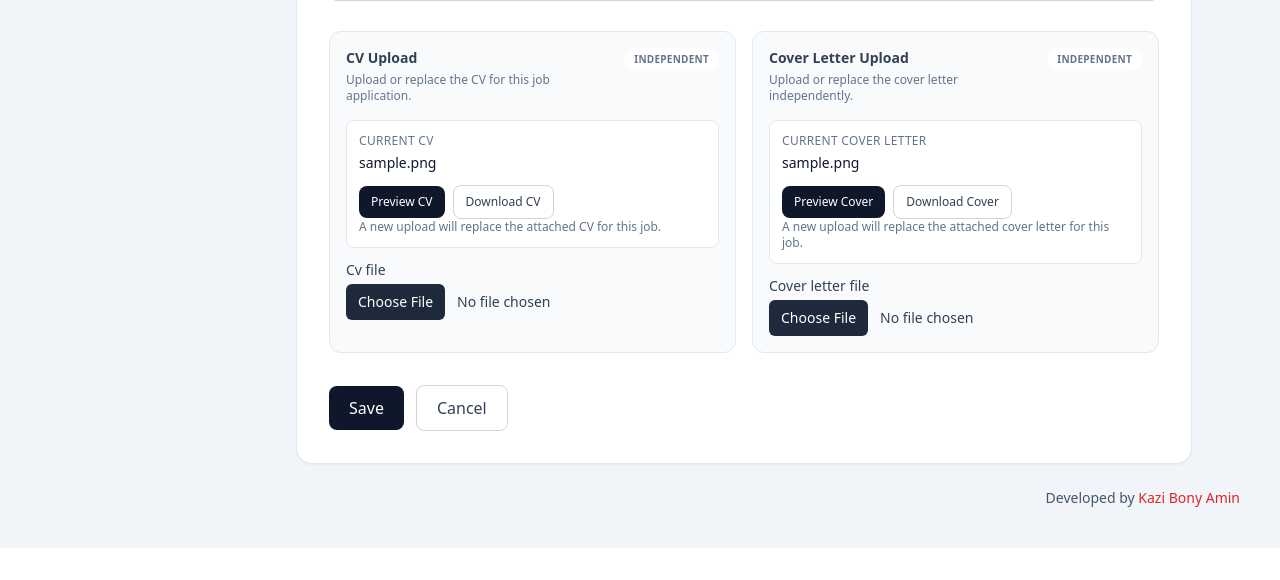
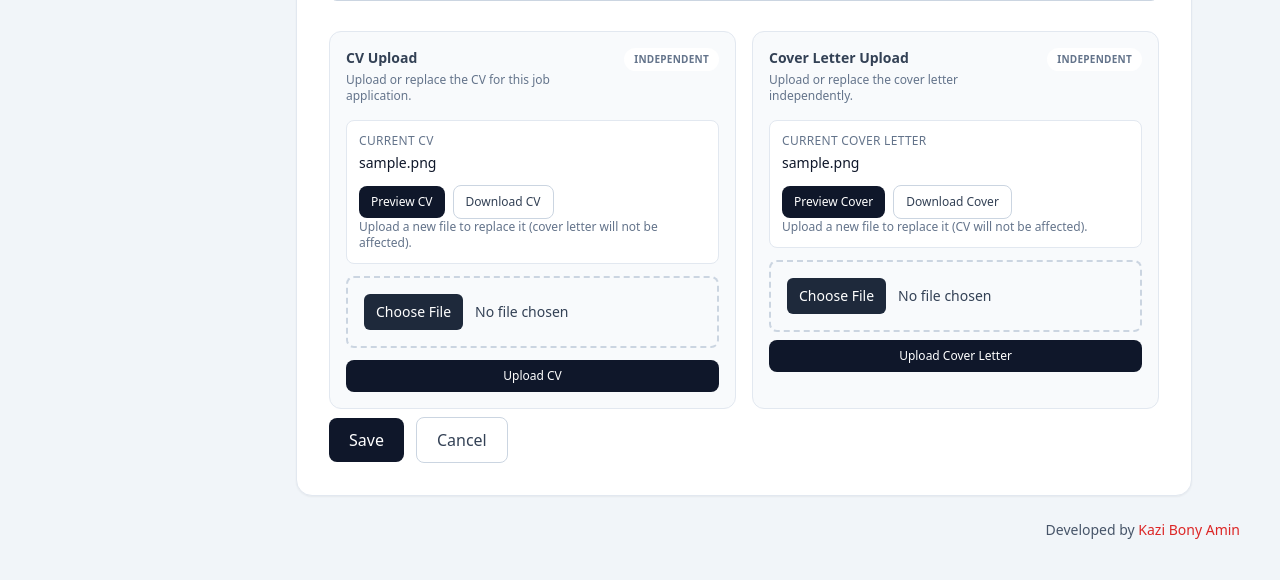
Before and after one commit to bonyaminshaznuz/jobTracker, a Django app: page /jobs/1/edit/ in a window 1280 px wide. Shown: the part 809-1389 px from the top of the page. Before the commit the page ends 1357 px from the top, so only its background shows below. Run offline with Django 5.2, Linux system fonts and the light colour scheme; a user stored in the database is signed in; tables that the repository leaves empty hold one stand-in row (values such as "Sample post"); parts of the project's set-up code (start-up, migrations or seed data) failed here and were passed over; some libraries are stand-ins or nearby versions.

Commit message:
overlaping fuck 2

```diff
--- a/jobs/urls.py
+++ b/jobs/urls.py
@@ -7,12 +7,13 @@ from jobs.views import (
     CategoryUpdateView,
     JobCoverLetterDownloadView,
     JobCoverLetterPreviewView,
+    JobCoverLetterUploadView,
     JobCreateView,
+    JobCVUploadView,
     JobDeleteView,
     JobDetailView,
     JobFileDownloadView,
     JobFilePreviewView,
-    JobInlineCVUploadView,
     JobListView,
     JobStatusUpdateView,
     JobUpdateView,
@@ -31,11 +32,12 @@ urlpatterns = [
     # CV
     path("<int:job_id>/files/preview/", JobFilePreviewView.as_view(), name="file-preview"),
     path("<int:job_id>/files/download/", JobFileDownloadView.as_view(), name="file-download"),
+    path("<int:job_pk>/cv/upload/", JobCVUploadView.as_view(), name="cv-upload"),
     # Cover letter
     path("<int:job_id>/cover-letter/preview/", JobCoverLetterPreviewView.as_view(), name="cover-letter-preview"),
     path("<int:job_id>/cover-letter/download/", JobCoverLetterDownloadView.as_view(), name="cover-letter-download"),
+    path("<int:job_pk>/cover-letter/upload/", JobCoverLetterUploadView.as_view(), name="cover-letter-upload"),
     path("<int:job_pk>/status/update/", JobStatusUpdateView.as_view(), name="status-update"),
-    path("<int:job_pk>/cv/upload/", JobInlineCVUploadView.as_view(), name="inline-cv-upload"),
     path("<int:job_pk>/notes/add/", NoteCreateView.as_view(), name="note-add"),
     path("categories/", CategoryListView.as_view(), name="category-list"),
     path("categories/new/", CategoryCreateView.as_view(), name="category-create"),
--- a/jobs/views.py
+++ b/jobs/views.py
@@ -254,57 +254,57 @@ class JobStatusUpdateView(LoginRequiredMixin, View):
 		return redirect("jobs:detail", pk=job.pk)
 
 
-class JobInlineCVUploadView(LoginRequiredMixin, View):
+class JobCVUploadView(LoginRequiredMixin, View):
+	"""Upload CV only - completely independent from cover letter."""
 	def post(self, request, job_pk):
 		job = get_object_or_404(JobApplication, pk=job_pk, user=request.user)
-		uploaded_cv_file = request.FILES.get("cv_file") or request.FILES.get("file")
-		uploaded_cover_file = request.FILES.get("cover_letter_file")
+		uploaded_file = request.FILES.get("cv_file") or request.FILES.get("file")
 
-		if uploaded_cv_file and not uploaded_cover_file:
-			previous_cv = job.cv_file
-			previous_cv_name = previous_cv.name if previous_cv and previous_cv.name else ""
-			previous_cv_storage = previous_cv.storage if previous_cv_name else None
-			with transaction.atomic():
-				job.cv_file = uploaded_cv_file
-				job.save(update_fields=["cv_file", "updated_at"])
-				if previous_cv_name and previous_cv_name != job.cv_file.name:
-					_delete_file_after_commit(previous_cv_storage, previous_cv_name)
-			log_activity(request.user, job, "CV uploaded")
-			messages.success(request, "CV uploaded and attached to the job.")
+		if not uploaded_file:
+			messages.error(request, "No CV file selected.")
 			return redirect("jobs:update", pk=job.pk)
 
-		if uploaded_cover_file and not uploaded_cv_file:
-			previous_cover_letter = job.cover_letter_file
-			previous_cover_letter_name = previous_cover_letter.name if previous_cover_letter and previous_cover_letter.name else ""
-			previous_cover_letter_storage = previous_cover_letter.storage if previous_cover_letter_name else None
-			with transaction.atomic():
-				job.cover_letter_file = uploaded_cover_file
-				job.save(update_fields=["cover_letter_file", "updated_at"])
-				if previous_cover_letter_name and previous_cover_letter_name != job.cover_letter_file.name:
-					_delete_file_after_commit(previous_cover_letter_storage, previous_cover_letter_name)
-			log_activity(request.user, job, "Cover letter uploaded")
-			messages.success(request, "Cover letter uploaded and attached to the job.")
+		# Save old CV info before change
+		previous_cv = job.cv_file
+		previous_cv_name = previous_cv.name if previous_cv and previous_cv.name else ""
+		previous_cv_storage = previous_cv.storage if previous_cv_name else None
+
+		with transaction.atomic():
+			job.cv_file = uploaded_file
+			job.save(update_fields=["cv_file", "updated_at"])
+			# Only delete old file if name changed
+			if previous_cv_name and previous_cv_name != job.cv_file.name:
+				_delete_file_after_commit(previous_cv_storage, previous_cv_name)
+
+		log_activity(request.user, job, "CV uploaded")
+		messages.success(request, "CV uploaded successfully.")
+		return redirect("jobs:update", pk=job.pk)
+
+
+class JobCoverLetterUploadView(LoginRequiredMixin, View):
+	"""Upload Cover Letter only - completely independent from CV."""
+	def post(self, request, job_pk):
+		job = get_object_or_404(JobApplication, pk=job_pk, user=request.user)
+		uploaded_file = request.FILES.get("cover_letter_file")
+
+		if not uploaded_file:
+			messages.error(request, "No cover letter file selected.")
 			return redirect("jobs:update", pk=job.pk)
 
-		if uploaded_cv_file and uploaded_cover_file:
-			previous_cv = job.cv_file
-			previous_cv_name = previous_cv.name if previous_cv and previous_cv.name else ""
-			previous_cv_storage = previous_cv.storage if previous_cv_name else None
-			previous_cover_letter = job.cover_letter_file
-			previous_cover_letter_name = previous_cover_letter.name if previous_cover_letter and previous_cover_letter.name else ""
-			previous_cover_letter_storage = previous_cover_letter.storage if previous_cover_letter_name else None
-			with transaction.atomic():
-				job.cv_file = uploaded_cv_file
-				job.cover_letter_file = uploaded_cover_file
-				job.save(update_fields=["cv_file", "cover_letter_file", "updated_at"])
-				if previous_cv_name and previous_cv_name != job.cv_file.name:
-					_delete_file_after_commit(previous_cv_storage, previous_cv_name)
-				if previous_cover_letter_name and previous_cover_letter_name != job.cover_letter_file.name:
-					_delete_file_after_commit(previous_cover_letter_storage, previous_cover_letter_name)
-			log_activity(request.user, job, "CV and cover letter uploaded")
-			messages.success(request, "CV and cover letter uploaded and attached to the job.")
-		else:
-			messages.error(request, "No file selected.")
+		# Save old cover letter info before change
+		previous_cover = job.cover_letter_file
+		previous_cover_name = previous_cover.name if previous_cover and previous_cover.name else ""
+		previous_cover_storage = previous_cover.storage if previous_cover_name else None
+
+		with transaction.atomic():
+			job.cover_letter_file = uploaded_file
+			job.save(update_fields=["cover_letter_file", "updated_at"])
+			# Only delete old file if name changed
+			if previous_cover_name and previous_cover_name != job.cover_letter_file.name:
+				_delete_file_after_commit(previous_cover_storage, previous_cover_name)
+
+		log_activity(request.user, job, "Cover letter uploaded")
+		messages.success(request, "Cover letter uploaded successfully.")
 		return redirect("jobs:update", pk=job.pk)
 
 
--- a/templates/jobs/job_form.html
+++ b/templates/jobs/job_form.html
@@ -41,7 +41,7 @@
                                 <a class="w-full rounded-lg bg-slate-900 px-3 py-2 text-center text-xs font-medium text-white hover:bg-slate-800 sm:w-auto" href="{% url 'jobs:file-preview' view.object.pk %}" target="_blank" rel="noreferrer">Preview CV</a>
                                 <a class="w-full rounded-lg border border-slate-300 px-3 py-2 text-center text-xs font-medium text-slate-700 hover:bg-slate-50 sm:w-auto" href="{% url 'jobs:file-download' view.object.pk %}">Download CV</a>
                             </div>
-                            <p class="text-xs text-slate-500">A new upload will replace the attached CV for this job.</p>
+                            <p class="text-xs text-slate-500">Upload a new file to replace it (cover letter will not be affected).</p>
                         </div>
                     {% else %}
                         <div class="rounded-lg border border-dashed border-slate-300 bg-white p-3 text-sm text-slate-500">
@@ -49,7 +49,17 @@
                             <p class="mt-1">No CV attached yet.</p>
                         </div>
                     {% endif %}
-                    {% include 'partials/form_field.html' with field=form.cv_file %}
+
+                    <!-- Separate CV Upload Form -->
+                    {% if view.object %}
+                        <form method="post" enctype="multipart/form-data" action="{% url 'jobs:cv-upload' view.object.pk %}" class="space-y-2">
+                            {% csrf_token %}
+                            <div class="relative overflow-hidden rounded-lg border-2 border-dashed border-slate-300 p-4">
+                                <input type="file" name="cv_file" accept=".pdf,.doc,.docx" class="block w-full text-sm text-slate-700 file:mr-3 file:rounded-md file:border-0 file:bg-slate-800 file:px-3 file:py-2 file:text-white hover:file:bg-slate-900" required>
+                            </div>
+                            <button type="submit" class="w-full rounded-lg bg-slate-900 px-3 py-2 text-xs font-medium text-white hover:bg-slate-800">Upload CV</button>
+                        </form>
+                    {% endif %}
                 </div>
             </div>
 
@@ -70,7 +80,7 @@
                                 <a class="w-full rounded-lg bg-slate-900 px-3 py-2 text-center text-xs font-medium text-white hover:bg-slate-800 sm:w-auto" href="{% url 'jobs:cover-letter-preview' view.object.pk %}" target="_blank" rel="noreferrer">Preview Cover</a>
                                 <a class="w-full rounded-lg border border-slate-300 px-3 py-2 text-center text-xs font-medium text-slate-700 hover:bg-slate-50 sm:w-auto" href="{% url 'jobs:cover-letter-download' view.object.pk %}">Download Cover</a>
                             </div>
-                            <p class="text-xs text-slate-500">A new upload will replace the attached cover letter for this job.</p>
+                            <p class="text-xs text-slate-500">Upload a new file to replace it (CV will not be affected).</p>
                         </div>
                     {% else %}
                         <div class="rounded-lg border border-dashed border-slate-300 bg-white p-3 text-sm text-slate-500">
@@ -78,10 +88,33 @@
                             <p class="mt-1">No cover letter attached yet.</p>
                         </div>
                     {% endif %}
+
+                    <!-- Separate Cover Letter Upload Form -->
+                    {% if view.object %}
+                        <form method="post" enctype="multipart/form-data" action="{% url 'jobs:cover-letter-upload' view.object.pk %}" class="space-y-2">
+                            {% csrf_token %}
+                            <div class="relative overflow-hidden rounded-lg border-2 border-dashed border-slate-300 p-4">
+                                <input type="file" name="cover_letter_file" accept=".pdf,.doc,.docx" class="block w-full text-sm text-slate-700 file:mr-3 file:rounded-md file:border-0 file:bg-slate-800 file:px-3 file:py-2 file:text-white hover:file:bg-slate-900" required>
+                            </div>
+                            <button type="submit" class="w-full rounded-lg bg-slate-900 px-3 py-2 text-xs font-medium text-white hover:bg-slate-800">Upload Cover Letter</button>
+                        </form>
+                    {% endif %}
+                </div>
+            </div>
+        </div>
+
+        <!-- File fields: Show for create, hide for edit (separate upload forms used instead) -->
+        {% if not view.object %}
+            <!-- CREATE VIEW: Show file input fields -->
+            <div class="grid gap-4 lg:grid-cols-2">
+                <div>
+                    {% include 'partials/form_field.html' with field=form.cv_file %}
+                </div>
+                <div>
                     {% include 'partials/form_field.html' with field=form.cover_letter_file %}
                 </div>
             </div>
-        </div>
+        {% endif %}
 
         <div class="flex flex-wrap items-center gap-3 pt-2">
             <button class="w-full rounded-lg bg-slate-900 px-5 py-2.5 text-white hover:bg-slate-800 sm:w-auto">Save</button>
```
